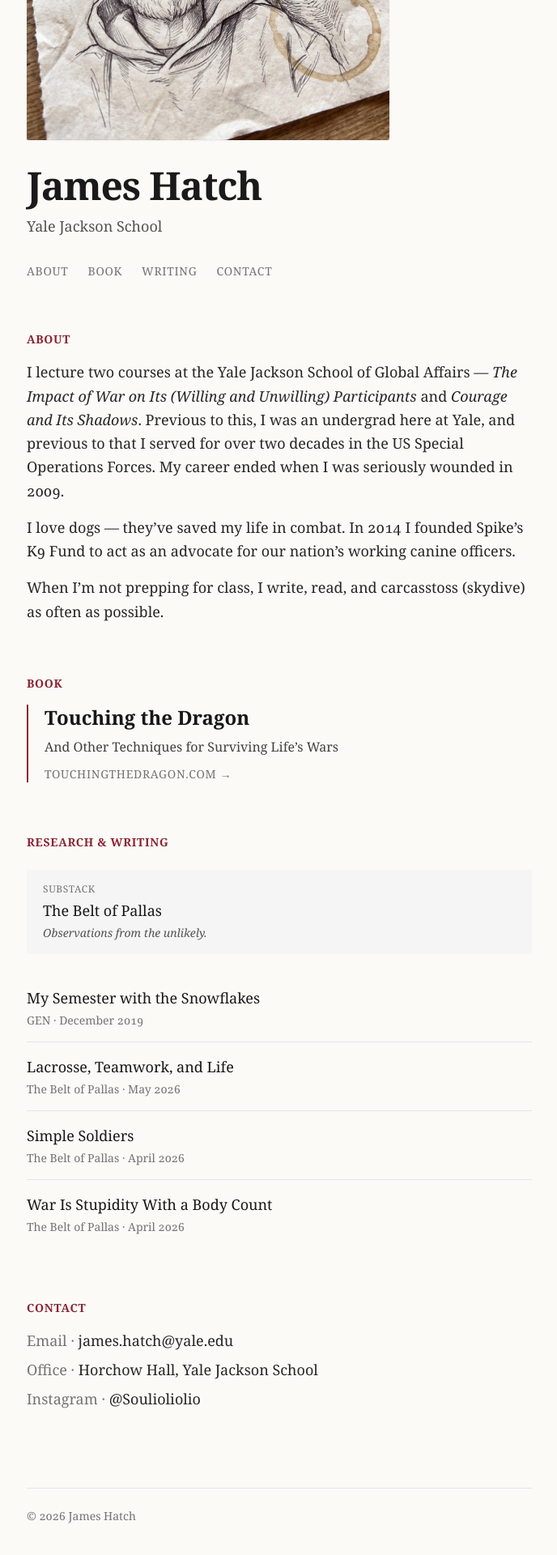
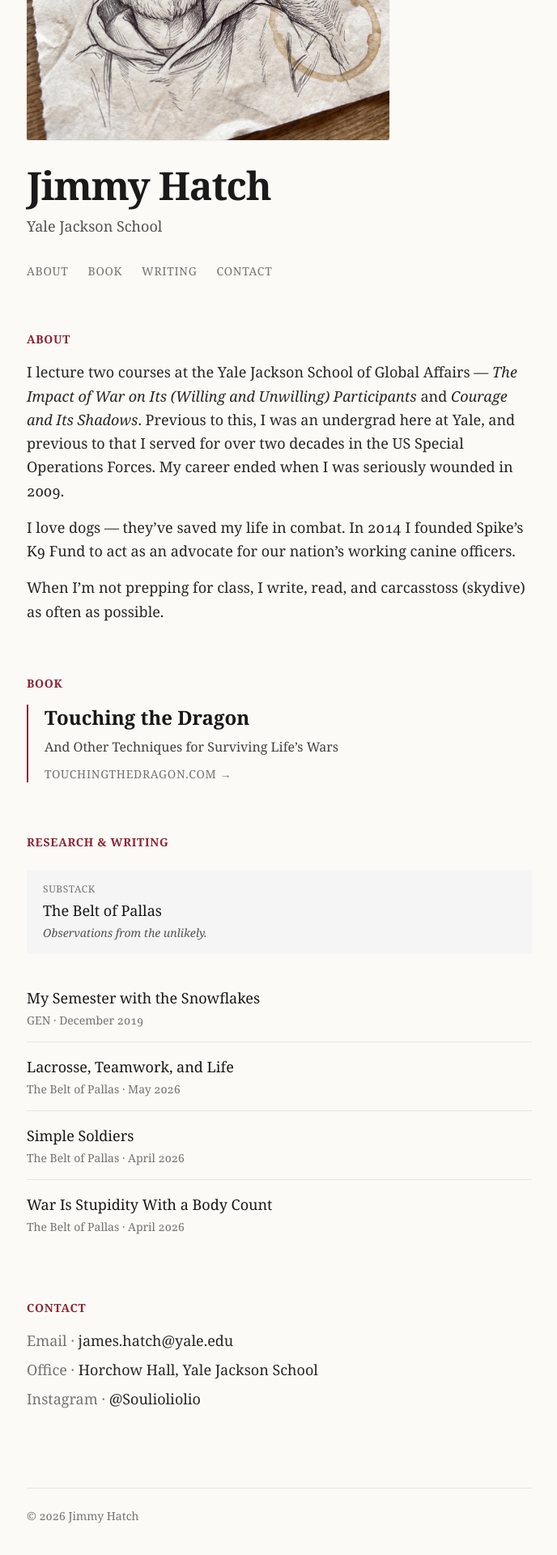
Before and after one commit to jameshatch67/jimmyhatch, a Next.js app: page / in a window 1280 px wide. Shown: the part 340-2260 px from the top of the page at 81% size, without its empty margins (295-983 px from the left). Built offline with nearby package versions, Linux system fonts and the light colour scheme.

Commit message:
Rename header and metadata from James Hatch to Jimmy Hatch

```diff
--- a/app/layout.tsx
+++ b/app/layout.tsx
@@ -2,8 +2,8 @@ import type { Metadata } from "next";
 import "./globals.css";
 
 export const metadata: Metadata = {
-  title: "James Hatch",
-  description: "James Hatch — Yale University",
+  title: "Jimmy Hatch",
+  description: "Jimmy Hatch — Yale Jackson School of Global Affairs",
 };
 
 export default function RootLayout({ children }: { children: React.ReactNode }) {
--- a/app/page.tsx
+++ b/app/page.tsx
@@ -8,7 +8,7 @@ export default function Home() {
           className="mb-8 w-full max-w-md rounded-sm shadow-sm"
         />
         <h1 className="text-4xl font-semibold tracking-tight sm:text-5xl">
-          James Hatch
+          Jimmy Hatch
         </h1>
         <p className="mt-3 text-lg text-neutral-600">
           Yale Jackson School
@@ -190,7 +190,7 @@ export default function Home() {
       </section>
 
       <footer className="mt-24 border-t border-neutral-200 pt-6 text-sm text-neutral-500">
-        © {new Date().getFullYear()} James Hatch
+        © {new Date().getFullYear()} Jimmy Hatch
       </footer>
     </main>
   );
```
